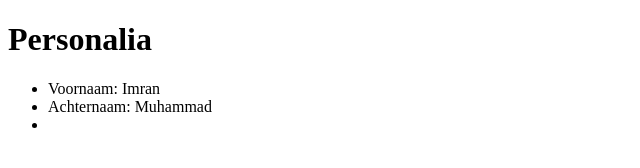
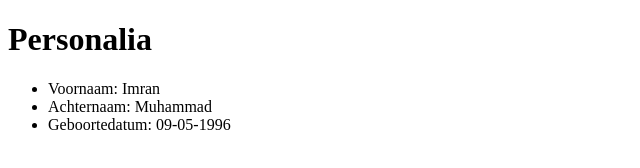
Before and after one commit to imramuha/imramuhaa.github.io, a plain HTML site: page index.html in a window 1280 px wide. Shown: the whole page, without its empty margins (0-640 px from the left). Drawn offline with Linux system fonts and the light colour scheme.

Commit message:
Added data to index.html

```diff
--- a/index.html
+++ b/index.html
@@ -9,7 +9,8 @@
 <ul>
     <li>Voornaam: Imran</li>
     <li>Achternaam: Muhammad</li>
-    <li>
+    <li>Geboortedatum: 09-05-1996</li>
+
 </ul>
 </body>
 </html>
```
